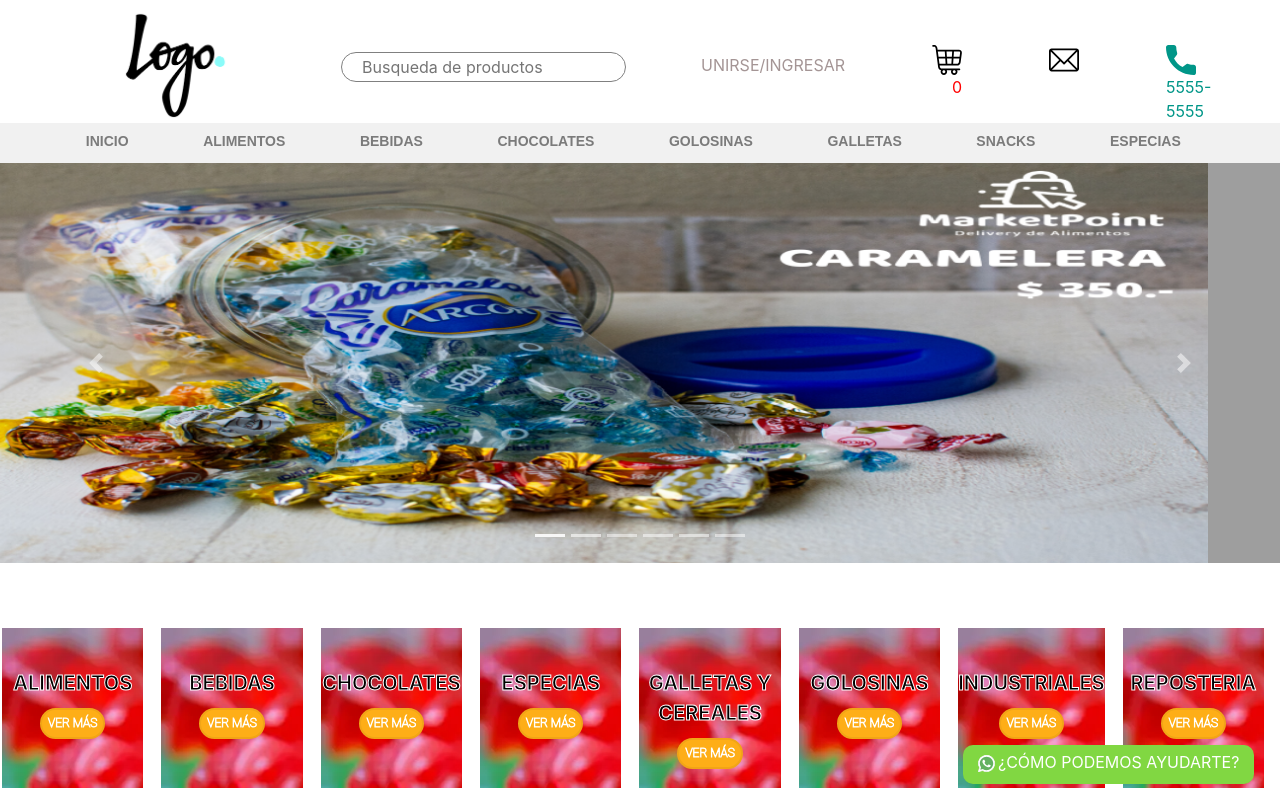
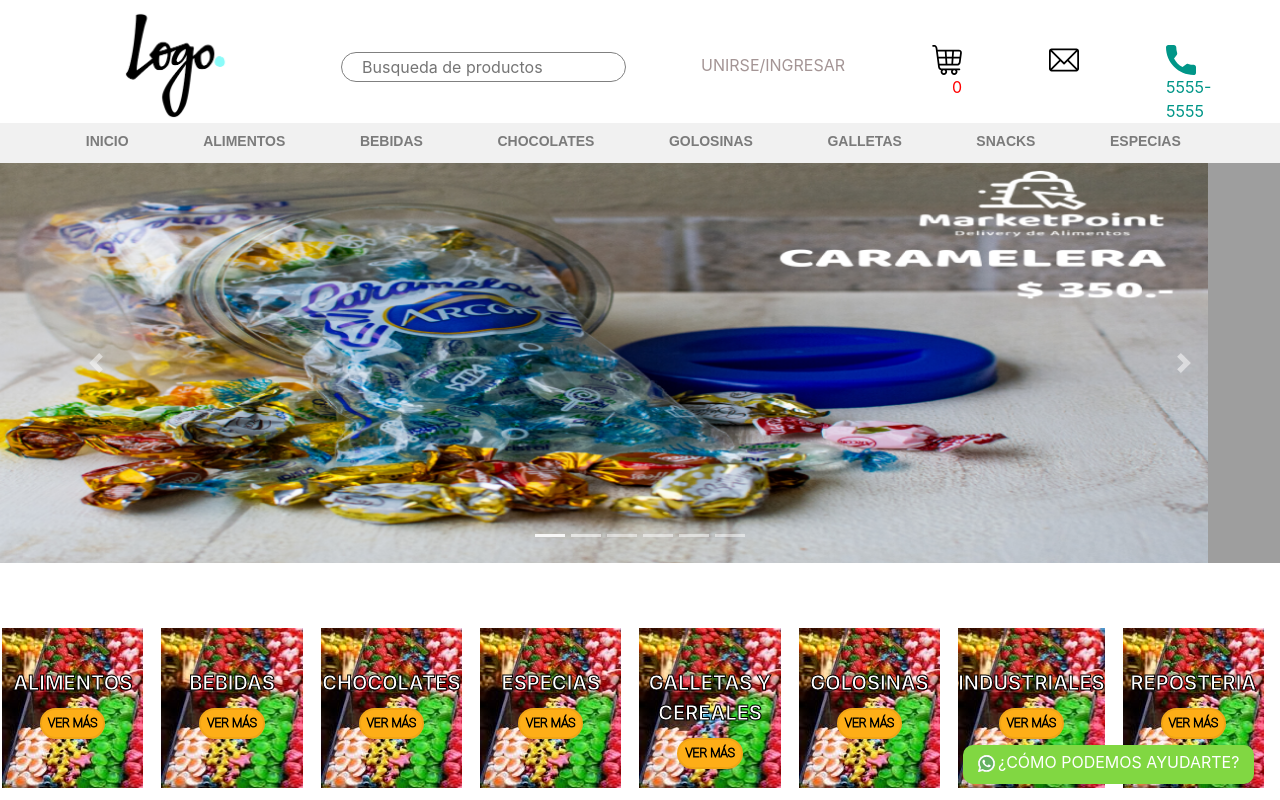
Before and after one commit to GonzaloGuasch/homestore-market, a React (Create React App) app: page / in a window 1280 px wide. Shown: the top 800 px of the page. Built offline with nearby package versions, Linux system fonts and the light colour scheme; grey boxes are pictures that could not be loaded.

Commit message:
cambio de imagen de categoria

```diff
--- a/src/components/App.js
+++ b/src/components/App.js
@@ -6,6 +6,7 @@
 import BarraBusqueda from '../components/BarraBusqueda'
 import Categoria from '../components/Categoria'
 import golosina from '../images/golosina.jpg'
+import golosina2 from '../images/golosina4.jpg'
 import Boton from '../components/WppButton'
 
 export default class App extends React.Component {
@@ -21,7 +22,7 @@
        <Carrusel></Carrusel>
        <div className="categorias-de-app">
        <Categoria categoria={"ALIMENTOS"} imagen={golosina} history ={this.props.history}/>
-       <Categoria categoria={"BEBIDAS"}  history ={this.props.history}/>
+       <Categoria categoria={"BEBIDAS"}  imagen={golosina2} history ={this.props.history}/>
        <Categoria categoria={"CHOCOLATES"}  history ={this.props.history}/>
        <Categoria categoria={"ESPECIAS"}  history ={this.props.history}/>
        <Categoria categoria={"GALLETAS Y CEREALES"}  history ={this.props.history}/>
--- a/src/css/BotonWpp.css
+++ b/src/css/BotonWpp.css
@@ -12,13 +12,11 @@
     right: 2%;
 }
 
-a {
-
-}
 
 .wpp-pop-up{
     height: 17px;
     margin-right: 3px;
+    text-decoration: none;
 }
 
 @media (min-width: 375px) and (max-width: 767px) {
--- a/src/css/Categoria.css
+++ b/src/css/Categoria.css
@@ -12,13 +12,13 @@
     font-size: 20px;
 
     -webkit-text-stroke-width: 1px;
-    -webkit-text-stroke-color: white;
+    -webkit-text-stroke-color: black;
 
-    background-image: url('../images/ositos_gominola.jpg');
+    background-image: url('../images/golosina4.jpg');
 
 }
 .nombre-categoria-color{
-    color: black;
+    color: white;
 }
 .categoria-container:hover{
     color: #feae17;
@@ -49,12 +49,10 @@
     padding-bottom: 5px;
     transition: all 0.9s;
     margin-top: 10px;
-    color:white;
 
     border-style: solid;
 
 
-    -webkit-text-stroke-color: none;
 }
 
 .ver-mas-button:hover{
```
Also changed, not shown: src/images/golosina4.jpg (added).
